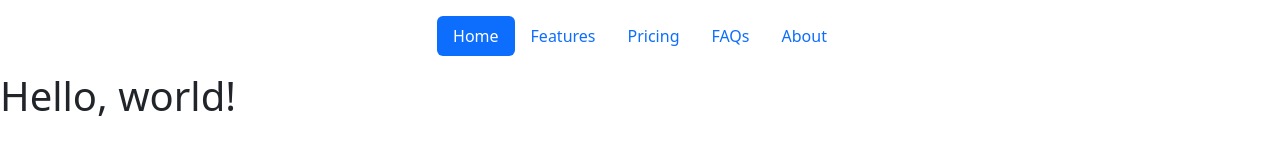
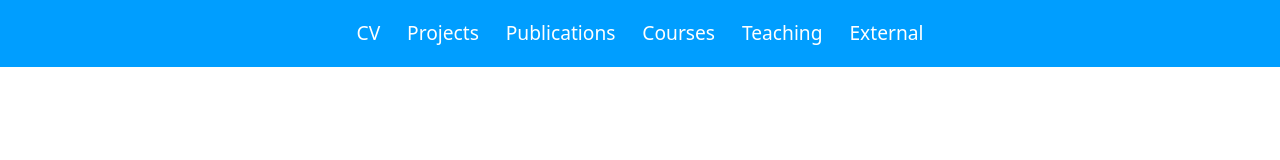
Before and after one commit to zeynepabali/zeynepabali.github.io, a plain HTML site: page index.html in a window 1280 px wide. Drawn offline with nearby package versions, Linux system fonts and the light colour scheme.

Commit message:
initial commit with bootstrap

```diff
--- /dev/null
+++ b/assets/main.css
@@ -0,0 +1,19 @@
+.navbar .navbar-nav .nav-link:hover {
+background-color: #fff;
+color: #009EFF;
+    }
+.navbar .navbar-nav .nav-link {
+padding: 0.6em;
+font-size: 1.2em;
+color: #fff;
+transition: all 0.5s;
+}
+
+@media only screen and (min-width: 992px) {
+.navbar {
+  padding: 0;
+}
+.navbar .navbar-nav .nav-link {
+  padding: 1em 0.7em;
+}
+}
--- a/index.html
+++ b/index.html
@@ -3,24 +3,34 @@
   <head>
     <meta charset="utf-8">
     <meta name="viewport" content="width=device-width, initial-scale=1">
-    <title>Bootstrap demo</title>
+    <title>Zeynep Abalı</title>
     <link href="https://cdn.jsdelivr.net/npm/bootstrap@5.3.0-alpha1/dist/css/bootstrap.min.css" rel="stylesheet" integrity="sha384-GLhlTQ8iRABdZLl6O3oVMWSktQOp6b7In1Zl3/Jr59b6EGGoI1aFkw7cmDA6j6gD" crossorigin="anonymous">
+    <link rel="stylesheet" href="assets/main.css">
   </head>
   <body>
-    <div class="container">
-      <header class="d-flex justify-content-center py-3">
-        <ul class="nav nav-pills">
-          <li class="nav-item"><a href="#" class="nav-link active" aria-current="page">Home</a></li>
-          <li class="nav-item"><a href="#" class="nav-link">Features</a></li>
-          <li class="nav-item"><a href="#" class="nav-link">Pricing</a></li>
-          <li class="nav-item"><a href="#" class="nav-link">FAQs</a></li>
-          <li class="nav-item"><a href="#" class="nav-link">About</a></li>
+      <nav class="navbar navbar-expand-lg navbar-dark justify-content-center" style="background-color: #009EFF;">
+          <ul class="navbar-nav nav-justified col-12 col-md-auto mb-md-0">
+            <li class="nav-item">
+                <a class="nav-link" href="index.html">CV</a>
+            </li>
+            <li class="nav-item">
+                <a class="nav-link" href="projects.html">Projects</a>
+            </li>
+            <li class="nav-item">
+                <a class="nav-link" href="#">Publications</a>
+            </li>
+            <li class="nav-item">
+                <a class="nav-link" href="#">Courses</a>
+            </li>
+            <li class="nav-item">
+                <a class="nav-link" href="#">Teaching</a>
+            </li>
+            <li class="nav-item">
+                <a class="nav-link" href="#">External</a>
+            </li>
         </ul>
-      </header>
-    </div>
 
-
-    <h1>Hello, world!</h1>
+      <nav>
     <script src="https://cdn.jsdelivr.net/npm/bootstrap@5.3.0-alpha1/dist/js/bootstrap.bundle.min.js" integrity="sha384-w76AqPfDkMBDXo30jS1Sgez6pr3x5MlQ1ZAGC+nuZB+EYdgRZgiwxhTBTkF7CXvN" crossorigin="anonymous"></script>
   </body>
 </html>
```
Also changed, not shown: external.html (added, +10 -0 lines), projects.html (added, +10 -0 lines), publications.html (added, +10 -0 lines), teaching.html (added, +10 -0 lines).
